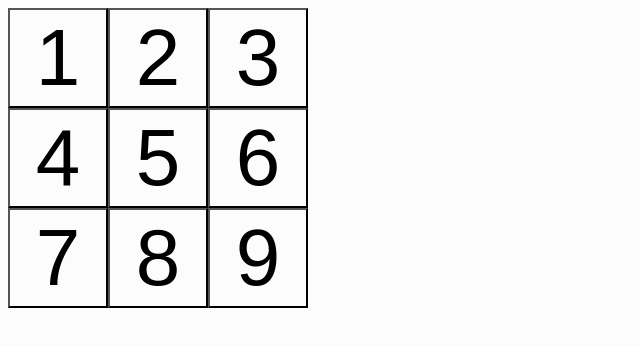
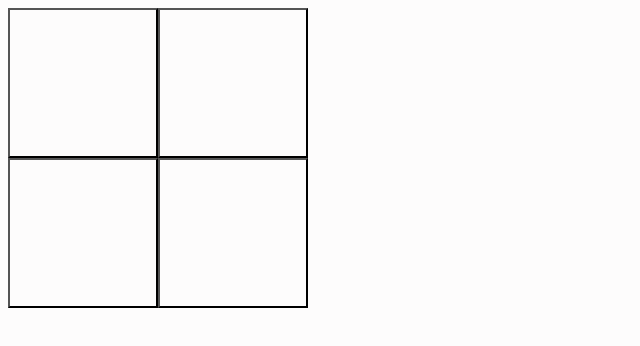
Before and after one commit to Scrappyz/Tic-Tac-Toe, a React (Vite) app: page / in a window 1280 px wide. Shown: the top 346 px of the page, without its empty margins (0-640 px from the left). Built offline with nearby package versions, Linux system fonts and the light colour scheme.

Commit message:
Added customizable board size

```diff
--- a/src/App.jsx
+++ b/src/App.jsx
@@ -7,7 +7,7 @@ function App() {
 
   return (
     <>
-      <Board />
+      <Board area={2} />
     </>
   )
 }
--- a/src/components/Board/Board.jsx
+++ b/src/components/Board/Board.jsx
@@ -1,25 +1,32 @@
-import React from "react"
+import React, {useState} from "react"
 import PropTypes from "prop-types"
-import './Button.css'
+import './Board.css'
 
 function Board(props) {
     const board = [];
+    let template_column = ''
 
     for(let i = 0; i < props.area; i++) {
-        board.push()
+        template_column = template_column.concat('auto')
+        if(i < props.area - 1) {
+            template_column = template_column.concat(' ')
+        }
+    }
+
+    for(let i = 0; i < props.area; i++) {
+        board.push([]);
+        for(let j = 0; j < props.area; j++) {
+            board[i].push(' ');
+        }
     }
 
     return (
-        <div className="board">
-            <button type="button" className="board-btn">1</button>
-            <button type="button" className="board-btn">2</button>
-            <button type="button" className="board-btn">3</button>
-            <button type="button" className="board-btn">4</button>
-            <button type="button" className="board-btn">5</button>
-            <button type="button" className="board-btn">6</button>
-            <button type="button" className="board-btn">7</button>
-            <button type="button" className="board-btn">8</button>
-            <button type="button" className="board-btn">9</button>
+        <div className="board" style={{gridTemplateColumns: template_column}}>
+            {board.map((row) => (
+                row.map((btn) => (
+                    <button type="button" className="board-btn">{btn}</button>
+                ))
+            ))}
         </div>
     );
 }
```
Also changed, not shown: src/components/Board/Board.css (renamed from src/components/Board/Button.css).
